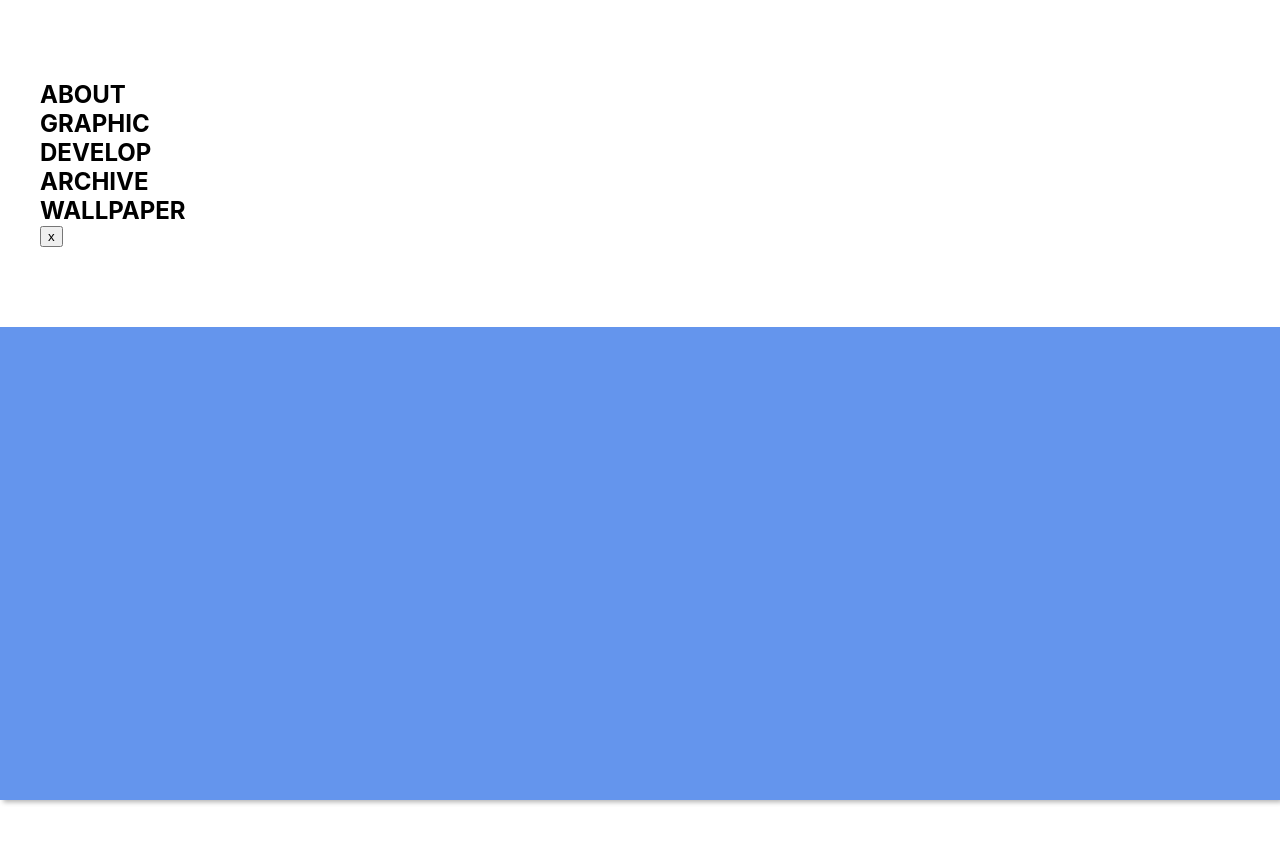
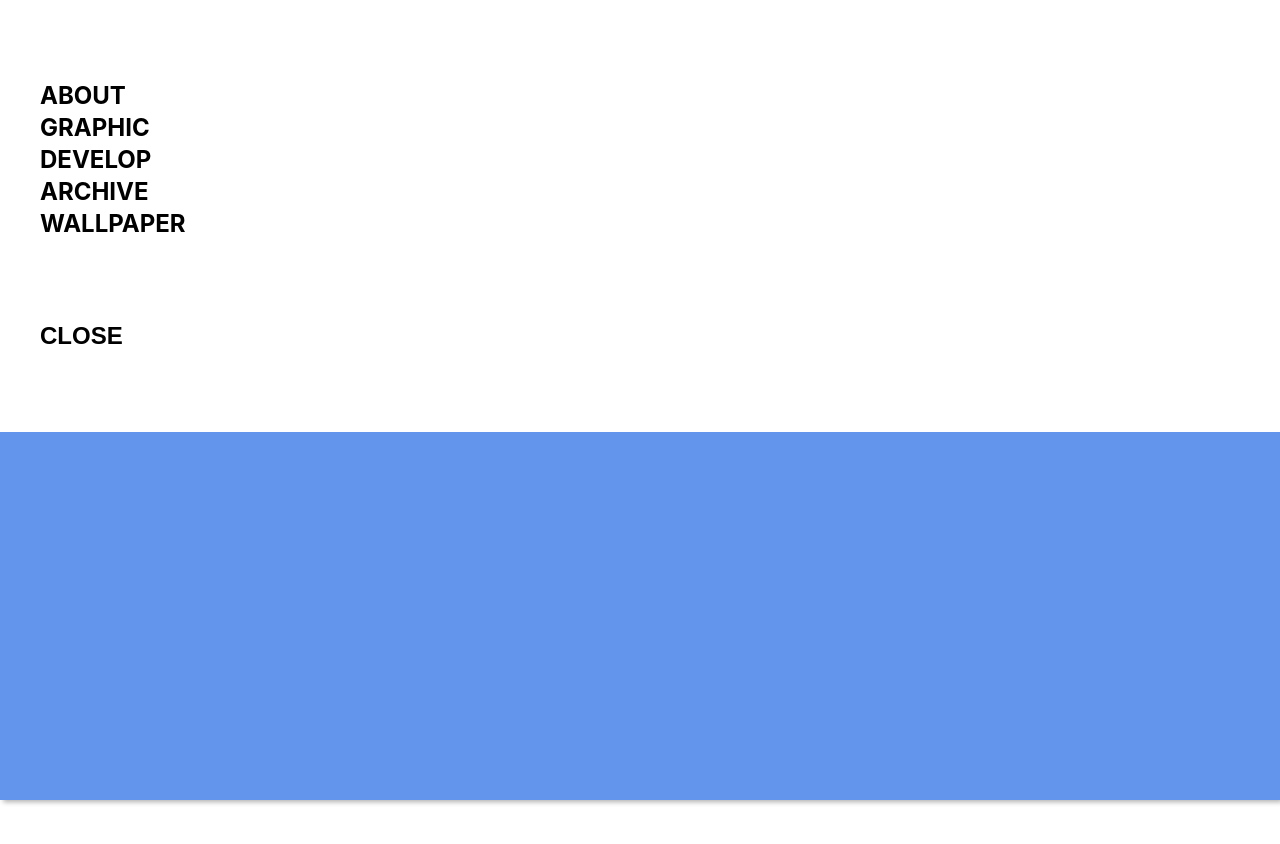
Before and after one commit to miogy/cra_project, a React (Create React App) app: page / in a window 1280 px wide. Both pictures are taken after a click on the button "MENU". Shown: the top 844 px of the page. Built offline with nearby package versions, Linux system fonts and the light colour scheme.

Commit message:
Mod:navbar_style

```diff
--- a/src/components/Navbar.jsx
+++ b/src/components/Navbar.jsx
@@ -59,7 +59,12 @@ function Navbar() {
           <Link to="/wallpaper" className="menu_link">
             WALLPAPER
           </Link>
-          <button onClick={() => setDisplay(false)}>x</button>
+          <button
+            className="menu_link close_btn"
+            onClick={() => setDisplay(false)}
+          >
+            CLOSE
+          </button>
         </div>
       )}
     </NavWrap>
@@ -102,8 +107,16 @@ const NavWrap = styled.nav`
     width: 100%;
     font-size: 24px;
     font-weight: 700;
+    line-height: 32px;
     list-style: none;
     text-decoration: none;
     color: #000;
   }
+  .close_btn {
+    border: 0;
+    background-color: rgba(0, 0, 0, 0);
+    text-align: start;
+    padding: 0;
+    padding-top: 80px;
+  }
 `;
```
